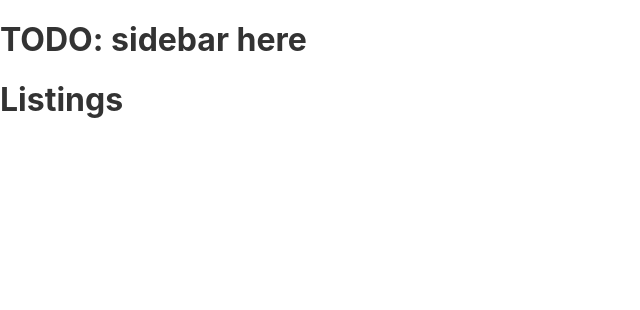
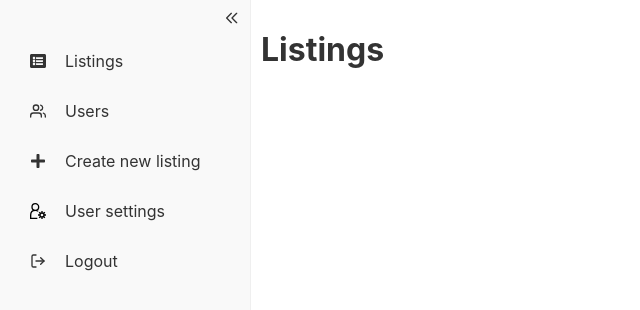
Before and after one commit to vaasuu/2023-final-project-vaasuu, a React (Vite) app in the folder frontend/: page /market in a window 1280 px wide. Shown: the top 310 px of the page, without its empty margins (0-640 px from the left). Built offline with nearby package versions, Linux system fonts and the light colour scheme.

Commit message:
Add sidebar

```diff
--- a/frontend/package.json
+++ b/frontend/package.json
@@ -11,6 +11,8 @@
   "dependencies": {
     "react": "^18.2.0",
     "react-dom": "^18.2.0",
+    "react-icons": "^4.8.0",
+    "react-pro-sidebar": "^1.0.0",
     "react-router-dom": "^6.10.0"
   },
   "devDependencies": {
--- /dev/null
+++ b/frontend/src/App.css
@@ -0,0 +1,4 @@
+.App {
+  display: flex;
+  height: 100vh;
+}
--- a/frontend/src/App.jsx
+++ b/frontend/src/App.jsx
@@ -19,6 +19,9 @@ import MarketLayout from "./components/Layouts/MarketLayout";
 import TermsOfService from "./components/pages/TermsOfService/TermsOfService";
 import PrivacyPolicy from "./components/pages/PrivacyPolicy/PrivacyPolicy";
 import Acknowledgements from "./components/pages/Acknowledgements/Acknowledgements";
+import { ProSidebarProvider } from "react-pro-sidebar";
+
+import "./App.css";
 
 const router = createBrowserRouter(
   createRoutesFromElements([
@@ -45,9 +48,11 @@ const router = createBrowserRouter(
 
 const App = () => {
   return (
-    <div className="App">
-      <RouterProvider router={router} />
-    </div>
+    <ProSidebarProvider>
+      <div className="App">
+        <RouterProvider router={router} />
+      </div>
+    </ProSidebarProvider>
   );
 };
 
--- /dev/null
+++ b/frontend/src/components/Layouts/MarketLayout.css
@@ -0,0 +1,11 @@
+@media (min-width: 576px) {
+  .smallScreenToggleSidebar {
+    display: none;
+  }
+}
+
+.sidebar-collapse-button {
+  display: flex;
+  justify-content: flex-end;
+  margin: 10px;
+}
--- a/frontend/src/components/Layouts/MarketLayout.jsx
+++ b/frontend/src/components/Layouts/MarketLayout.jsx
@@ -1,10 +1,92 @@
+import { Menu, MenuItem, Sidebar, useProSidebar } from "react-pro-sidebar";
 import { Outlet } from "react-router-dom";
+import { FaBars, FaListAlt, FaPlus } from "react-icons/fa";
+import { FiLogOut, FiUsers } from "react-icons/fi";
+import { GrUserSettings } from "react-icons/gr";
+import {
+  HiOutlineChevronDoubleLeft,
+  HiOutlineChevronDoubleRight,
+} from "react-icons/hi";
+import { Link } from "react-router-dom";
+import { useEffect } from "react";
+
+import "./MarketLayout.css";
 
 const Layout = () => {
+  const { collapseSidebar, toggleSidebar, collapsed, toggled, broken, rtl } =
+    useProSidebar();
+
+  useEffect(() => {
+    console.log("collapsed", collapsed);
+    console.log("toggled", toggled);
+    console.log("broken", broken);
+    console.log("rtl", rtl);
+  }, [collapsed, toggled, broken, rtl]);
+
+  const currentUserId = "1"; // TODO: get current user id
+
+  const handleLogout = () => {
+    console.log("logout");
+    // TODO: logout
+  };
+
+  const SidebarChevronIcon = () => {
+    return collapsed ? (
+      <HiOutlineChevronDoubleRight onClick={() => collapseSidebar()} />
+    ) : (
+      <HiOutlineChevronDoubleLeft onClick={() => collapseSidebar()} />
+    );
+  };
+
+  const handleAutoToggleOnMobile = () => {
+    if (window.innerWidth < 768) {
+      toggleSidebar();
+    }
+  };
+
   return (
-    <div>
-      <h1>TODO: sidebar here</h1>
-      <Outlet />
+    <div style={{ display: "flex", height: "100%", minHeight: "400px" }}>
+      <Sidebar breakPoint="sm" backgroundColor="rgb(249, 249, 249, 0.95)">
+        <div className="sidebar-collapse-button">
+          <SidebarChevronIcon />
+        </div>
+        <Menu
+          onClick={() => {
+            handleAutoToggleOnMobile();
+          }}
+        >
+          <MenuItem
+            icon={<FaListAlt />}
+            component={<Link to="/market/listings" />}
+          >
+            Listings
+          </MenuItem>
+          <MenuItem icon={<FiUsers />} component={<Link to="/market/users" />}>
+            Users
+          </MenuItem>
+          <MenuItem
+            icon={<FaPlus />}
+            component={<Link to="/market/listings/new" />}
+          >
+            Create new listing
+          </MenuItem>
+          <MenuItem
+            icon={<GrUserSettings />}
+            component={<Link to={`/market/users/${currentUserId}/edit`} />}
+          >
+            User settings
+          </MenuItem>
+          <MenuItem icon={<FiLogOut />} onClick={handleLogout}>
+            Logout
+          </MenuItem>
+        </Menu>
+      </Sidebar>
+      <main style={{ display: "flex", padding: "10px" }}>
+        <div className="smallScreenToggleSidebar">
+          <FaBars onClick={() => toggleSidebar()} />
+        </div>
+        <Outlet />
+      </main>
     </div>
   );
 };
```
Also changed, not shown: 1 other file (tests, documents, lock files or other folders).
